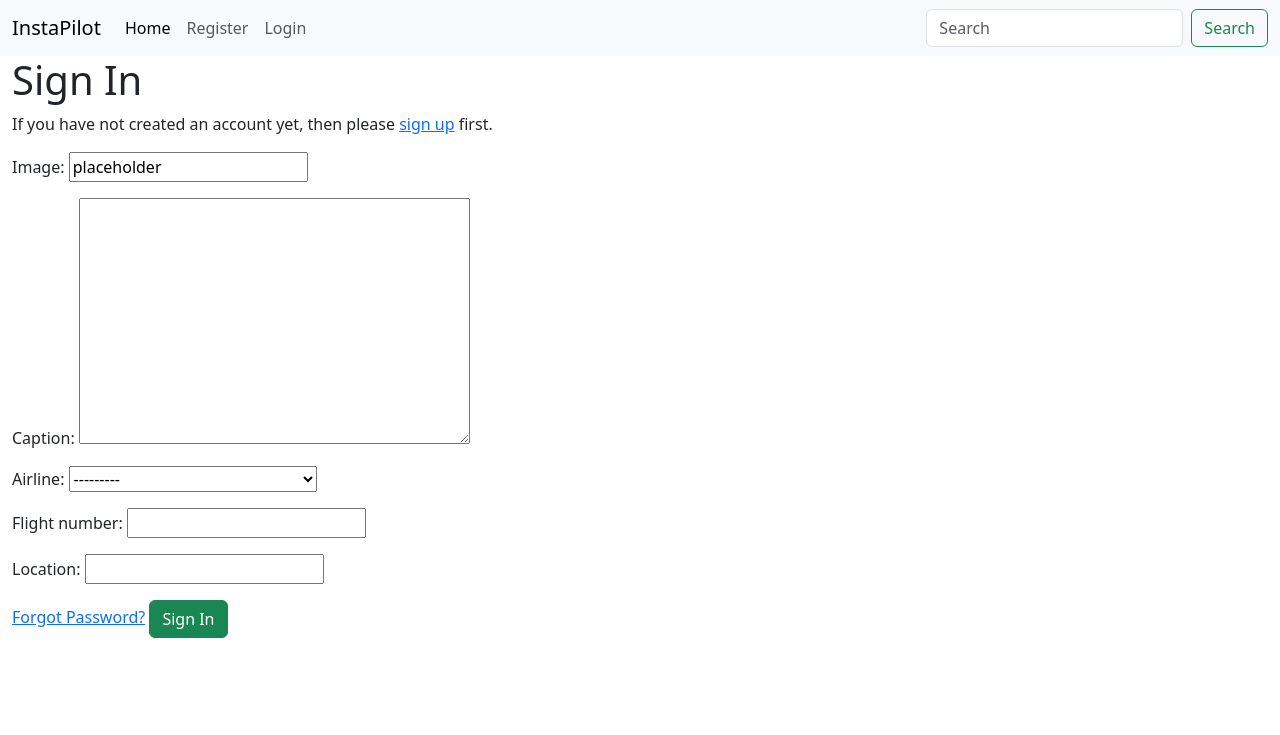
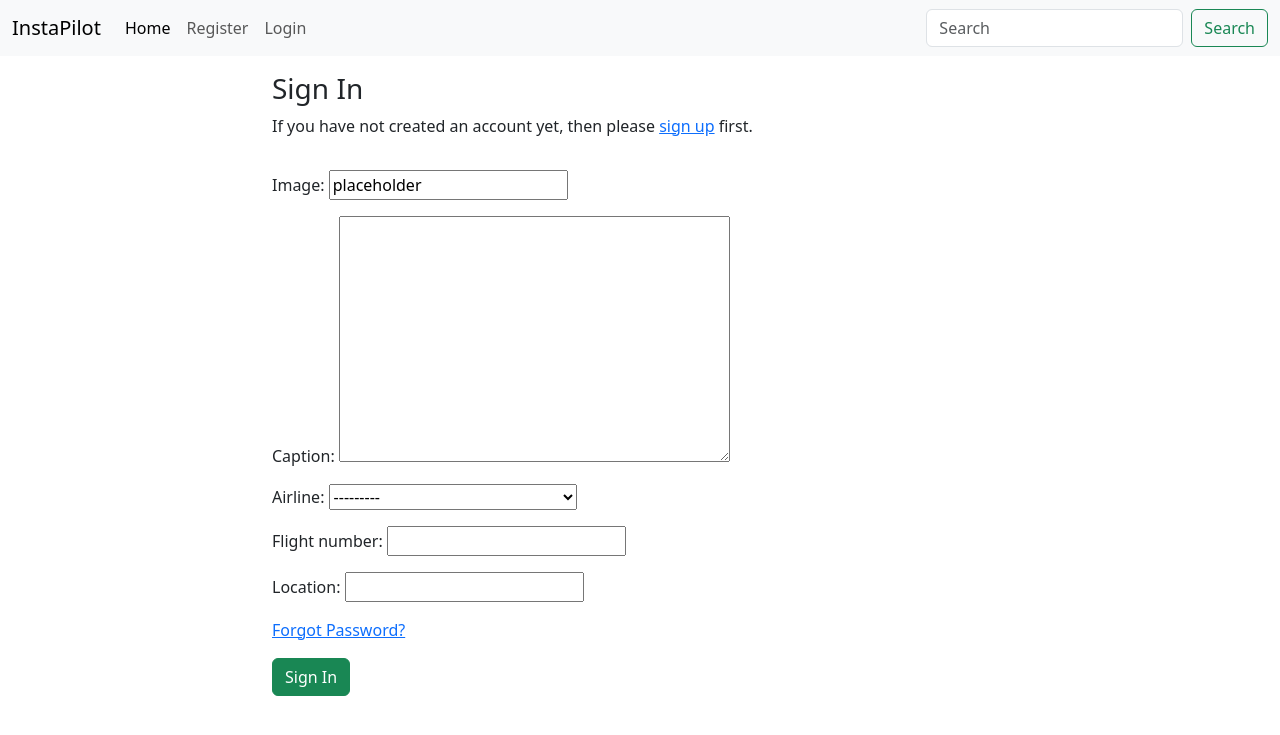
Before and after one commit to JamesH003/InstaPilot, a Django app: template templates/account/login.html in a window 1280 px wide. Shown: the top 735 px of the page. Run offline with Django 3.2, Linux system fonts and the light colour scheme; the template is opened without the code that fills it: values that come from a table or form of the project are taken from there, others are empty; data comes from the database, SQL or seed files in the repository; some libraries are stand-ins or nearby versions.

Commit message:
Add Bootstrap classes to style login.html

```diff
--- a/templates/account/login.html
+++ b/templates/account/login.html
@@ -6,12 +6,21 @@
 {% block head_title %}{% trans "Sign In" %}{% endblock head_title %}
 
 {% block content %}
+<div class="container">
+  <div class="row">
+    <div class="col-md-8 mt-3 offset-md-2">
 
-<h1>{% trans "Sign In" %}</h1>
+      <h3>{% trans "Sign In" %}</h3>
 
 
       <p>{% blocktrans %}If you have not created an account yet, then please
-<a href="{{ signup_url }}">sign up</a> first.{% endblocktrans %}</p>
+        <a href="{{ signup_url }}">sign up</a> first.{% endblocktrans %}
+      </p>
+
+    </div>
+  </div>
+  <div class="row">
+    <div class="col-md-8 mt-3 offset-md-2">
 
       <form class="login" method="POST" action="{% url 'account_login' %}">
         {% csrf_token %}
@@ -19,8 +28,12 @@
         {% if redirect_field_value %}
         <input type="hidden" name="{{ redirect_field_name }}" value="{{ redirect_field_value }}" />
         {% endif %}
-  <a class="button secondaryAction" href="{% url 'account_reset_password' %}">{% trans "Forgot Password?" %}</a>
-  <button class="btn btn-success" type="submit">{% trans "Sign In" %}</button>
+        <a class="button secondaryAction" href="{% url 'account_reset_password' %}">{% trans "Forgot Password?" %}</a><br>
+        <button class="btn btn-success mt-3" type="submit">{% trans "Sign In" %}</button>
       </form>
 
+    </div>
+  </div>
+</div>
+
 {% endblock content %}
```
Lines whose indentation alone changed are shown as unchanged.
